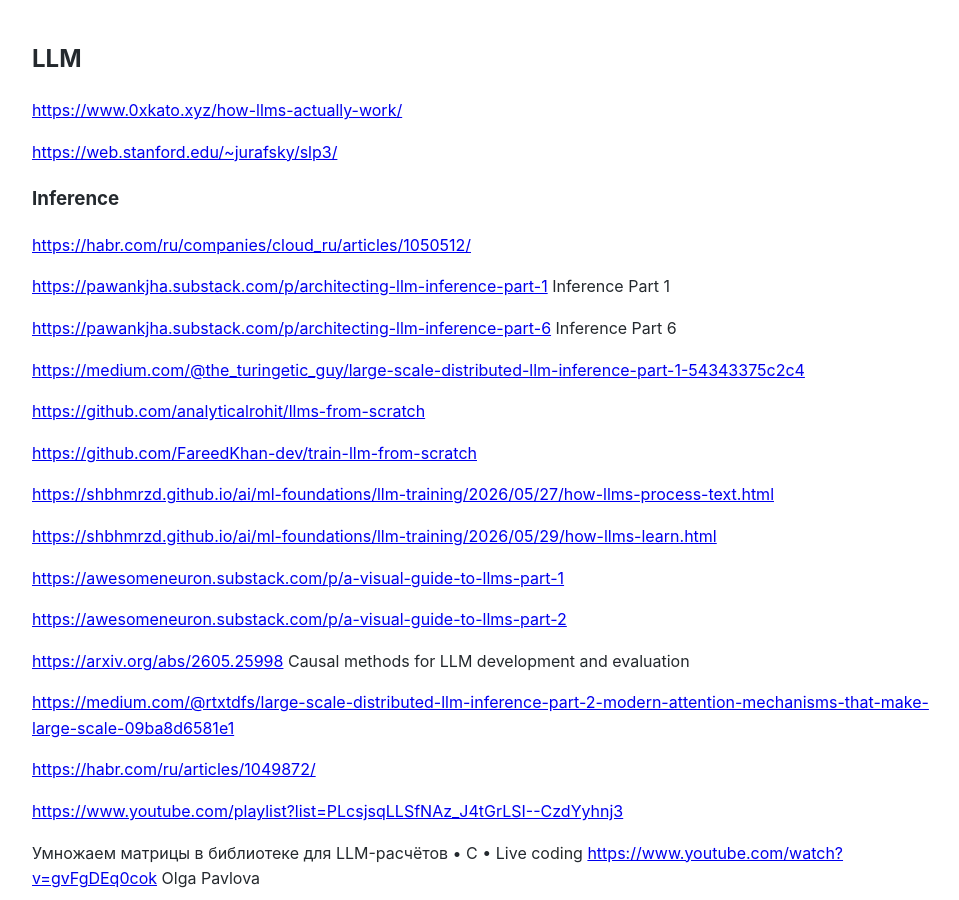
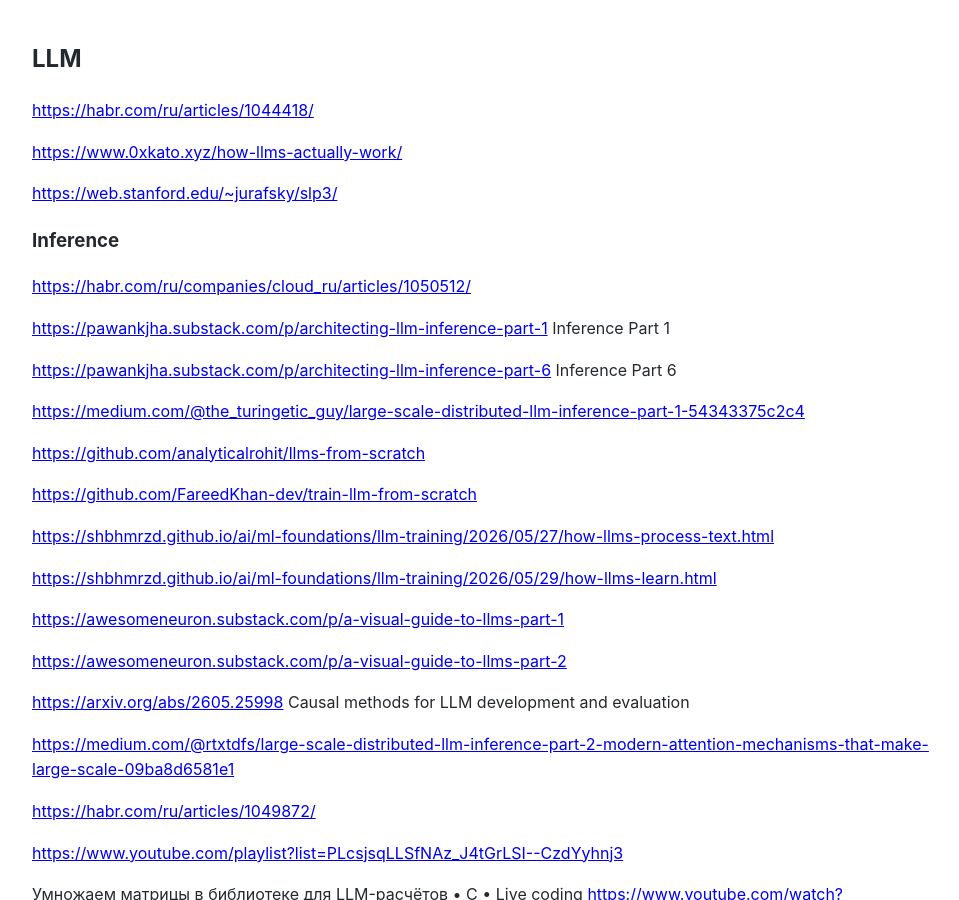
Before and after one commit to Michael-Lubinsky/michael-lubinsky.github.com, a Jekyll site: the page built from ml/llm.md, in a window 1280 px wide and 900 px high. Shown: the whole window, without its empty margins (158-1117 px from the left). Built offline with Jekyll 4.4.1, drawn with Linux system fonts in a browser that asks for light colours; our own code applies the rules of GitHub Pages for plain Markdown files.

Commit message:
Update llm.md

```diff
--- a/ml/llm.md
+++ b/ml/llm.md
@@ -1,4 +1,6 @@
 ## LLM
+
+<https://habr.com/ru/articles/1044418/>
 
 <https://www.0xkato.xyz/how-llms-actually-work/>
 
```
